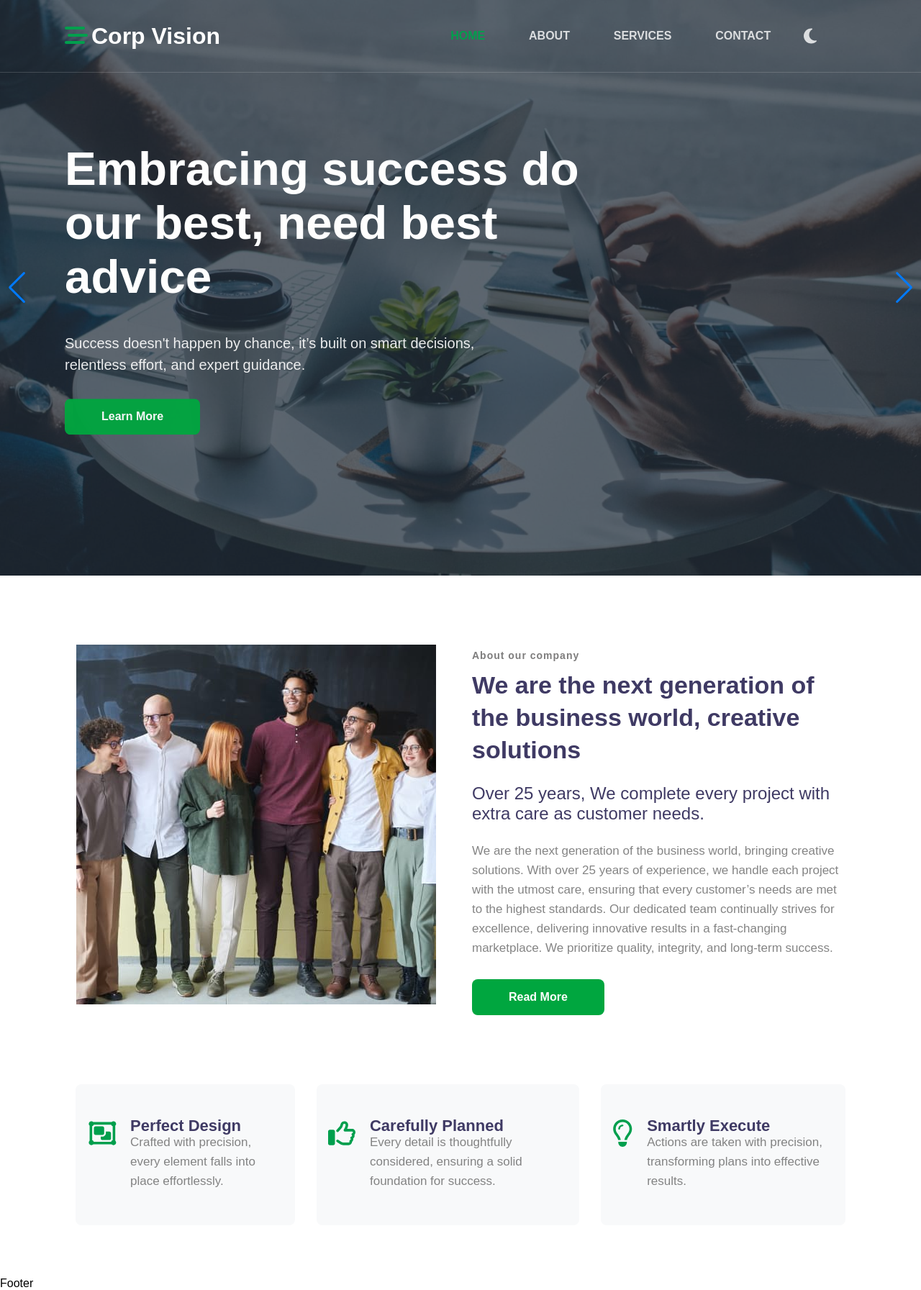
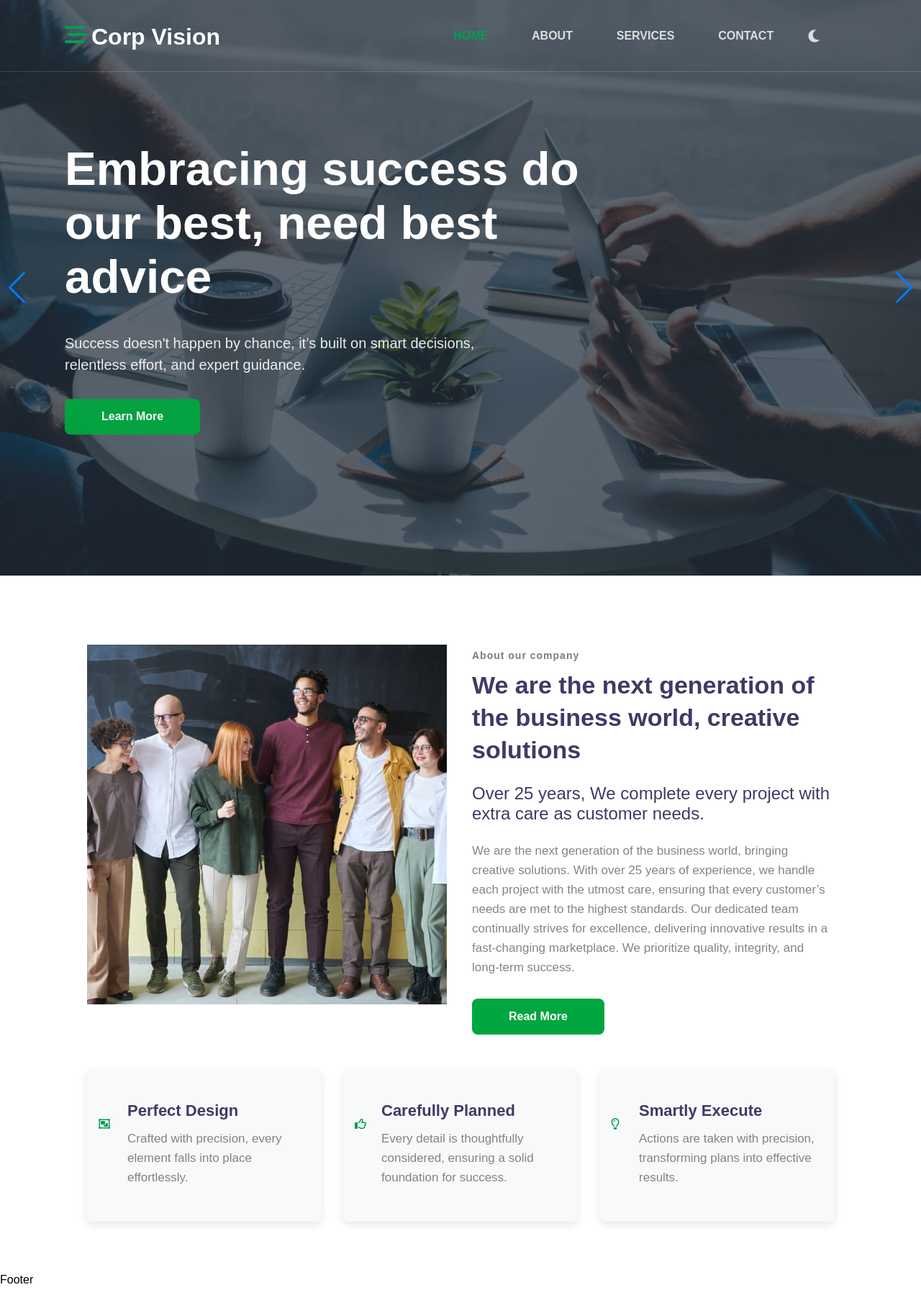
Before and after one commit to Son-Tr/corp-vision, a React (Create React App) app: page / in a window 1280 px wide. Shown: the whole page at 72% size. Built offline with nearby package versions, Linux system fonts and the light colour scheme.

Commit message:
update css header

```diff
--- a/src/components/AboutComponent/AboutComponent.js
+++ b/src/components/AboutComponent/AboutComponent.js
@@ -30,7 +30,7 @@ function AboutComponent() {
                     </div>
                 </div>
                 <div className="list-feature">
-                    <div className="box">
+
                     <div className="box-content">
                         <div className="icon-left">
                             <FontAwesomeIcon icon={faObjectGroup} />
@@ -44,8 +44,8 @@ function AboutComponent() {
                             </p>
                         </div>
                     </div>
-                    </div>
-                    <div className="box">
+
+
                     <div className="box-content">
                         <div className="icon-left">
                             <FontAwesomeIcon icon={faThumbsUp} />
@@ -59,8 +59,8 @@ function AboutComponent() {
                             </p>
                         </div>
                     </div>
-                    </div>
-                    <div className="box">
+
+
                     <div className="box-content">
                         <div className="icon-left">
                             <FontAwesomeIcon icon={faLightbulb} />
@@ -74,7 +74,7 @@ function AboutComponent() {
                             </p>
                         </div>
                     </div>
-                    </div>
+
                 </div>
             </div>
         </div>
--- a/src/components/AboutComponent/AboutComponent.scss
+++ b/src/components/AboutComponent/AboutComponent.scss
@@ -10,7 +10,7 @@
 
         //flex-about
         .flex-about {
-            @include flex-center(center, flex-start, row);
+            @include flex(center, flex-start, row);
 
             // about-img part
             .about-img {
@@ -43,23 +43,36 @@
         .list-feature {
             margin-top: 3rem;
             padding-top: 3rem;
-            @include flex-center(center, center, row);
+            gap: 30px;
+            display: grid;
+            grid-template-columns: repeat(3, 1fr);
+            justify-content: center;
+            @include padding(0, 15, 0, 15);
 
-            .box {
-                @include padding(0, 15, 0, 15);
 
             .box-content {
                 border-radius: 8px;
                 background-color: var(--bg-lightgrey);
+                box-shadow: var(--box-shadow);
                 @include padding(50, 35, 50, 35);
-                    @include flex-center(center,flex-start, row);
+                @include flex(center, flex-start, row);
                 gap: 20px;
 
-                    .icon-left{
+                .icon-left {
                     width: 40px;
                     color: var(--primary-color);
                     @include font-size(38);
                 }
+
+                .content-right {
+                    .p-title {
+                        margin-bottom: 1rem;
+                    }
+                }
+
+                // resposive
+                @include responsive-min(992px) {
+                    padding: 3rem 1rem;
                 }
             }
         }
@@ -68,8 +81,8 @@
 
 // responsive
 
-@include responsive-min(992px) {
-    .box-content{
-        padding: 3rem 1rem !important;
-    }
- }
+// @include responsive-min(768px) {
+//     .list-feature{
+//         @include grid(2, 1fr)!;
+//     }
+//  }
--- a/src/components/Banner/Banner.scss
+++ b/src/components/Banner/Banner.scss
@@ -9,10 +9,10 @@
     background-size: cover;
     position: relative;
 
-    @include flex-center(center, center, row);
+    @include flex(center, center, row);
 
     .container {
-        @include flex-center(center, flex-start, column);
+        @include flex(center, flex-start, column);
 
         .banner-title {
             font-size: 4.1rem;
--- a/src/components/Header/Header.js
+++ b/src/components/Header/Header.js
@@ -3,7 +3,7 @@ import { FontAwesomeIcon } from "@fortawesome/react-fontawesome";
 import React, { useEffect, useState } from "react";
 import { NavLink, useLocation } from "react-router-dom";
 import "./Header.scss"
-import { faBars, faBarsStaggered, faMoon } from "@fortawesome/free-solid-svg-icons";
+import { faBars, faBarsStaggered, faMoon, faX } from "@fortawesome/free-solid-svg-icons";
 
 
 
@@ -28,10 +28,18 @@ function Header() {
         return () => {
             window.removeEventListener("scroll", handleScroll);
         }
-    }, [window.scrollY])
+    }, [])
 
     const toggleMenu = () => {
-        setIsMenu(!isMenu)
+        if(isMenu){
+            document.querySelector(".nav-header").classList.remove("bg-show-menu");
+            setIsMenu(!isMenu);
+            return;
+        }else{
+            document.querySelector(".nav-header").classList.add("bg-show-menu");
+            setIsMenu(!isMenu)
+            return;
+        }
     }
     return (
         <div className="nav-header">
@@ -50,7 +58,7 @@ function Header() {
                     </span>
                 </nav>
                 <span className="bars-icon" onClick={toggleMenu}>
-                    <FontAwesomeIcon icon={faBars} />
+                 {!isMenu?<FontAwesomeIcon icon={faBars} /> : <FontAwesomeIcon icon={faX} />}
                 </span>
             </header>
         </div>
--- a/src/components/Header/Header.scss
+++ b/src/components/Header/Header.scss
@@ -3,8 +3,12 @@
 
 
 .nav-header {
+    &.bg-show-menu{
+        background: rgba(0, 0, 0, 0.85);
+        border-bottom:none;
+    }
     // style for handle scroll
-    @include flex-center(center, center, row);
+    @include flex(center, center, row);
     @include transition-ease-in;
     padding: 0;
     height: 100px;
@@ -15,12 +19,14 @@
     width: 100%;
     z-index: 2;
 
-    // style header
+    // style header when scroll
     &.nav-header-fixed {
         height: 80px;
         background-color: var(--bg-color);
         border-bottom: none;
         box-shadow: 0 3px 6px 0 rgba(0, 0, 0, 0.05);
+
+        .container {
 
             .logo {
                 color: var(--heading-color);
@@ -32,40 +38,42 @@
 
             }
 
-        .light-dark-btn{
+            .light-dark-btn {
                 color: var(--heading-color);
                 opacity: 0.7;
             }
         }
+    }
 
-
-
-    header {
-        @include flex-center(space-between, center, row);
+    //styles container
+    .container {
+        @include flex(space-between, center, row);
         @include padding(20, 0, 20, 0);
 
         .icon-logo {
+            display: inline-block;
             color: var(--primary-color);
-            font-size: 2rem;
-            line-height: 2rem;
-            margin-right: 5px;
-            @include margin(0, 5, 0, 0)
+            @include margin(0, 5, 0, 0);
+
+            svg {
+                width: 2rem;
+                height: 2rem;
+            }
         }
 
         .logo {
             color: #fff;
             font-weight: 700;
             @include transition-ease-in;
-            @include font-size(32);
+            font-size: 2rem;
+            line-height: 2rem;
         }
-
-
 
         // nav
         nav {
             margin-right: 3rem;
             font-weight: 500;
-            @include flex-center(center, center, row);
+            @include flex(center, center, row);
             gap: 1.8rem;
 
 
@@ -93,19 +101,22 @@
             }
 
             // light and dark btn
-            .light-dark-btn{
-                // display: inline-block;
-                width: 24px;
-                height: 24px;
+            .light-dark-btn {
                 color: #fff;
                 opacity: 0.8;
                 cursor: pointer;
                 @include font-size(24);
                 @include line-height(24);
-                @include padding(1,1,1,1);
+                @include padding(1, 1, 1, 1);
                 @include transition-ease-in;
+
+                svg {
+                    width: 20px;
+                    height: 20px;
                 }
-            .light-dark-btn:hover{
+            }
+
+            .light-dark-btn:hover {
                 color: var(--primary-color);
                 opacity: 1;
             }
@@ -116,12 +127,7 @@
             display: none;
         }
 
-
-
-
-
-        //responsive
-
+        //responsive max-width: 991px show bars button
         @include responsive-max(991px) {
             .bars-icon {
                 display: block;
@@ -137,13 +143,15 @@
             }
 
             nav {
-                @include flex-center(center, center, column);
+                @include flex(flex-start, center, column);
+                margin-right: 0;
                 position: absolute;
-                top: -100%;
+                right: 0;
+                top:99px;
                 right: 0;
                 width: 100%;
                 height: 0;
-                background: rgba(0, 0, 0, 0.8); // Transparent background
+                background: rgba(0, 0, 0, 0.85); // Transparent background
                 border-radius: 0 0 8px 8px;
                 transition: all 0.5s ease-in-out;
                 opacity: 0;
@@ -151,32 +159,23 @@
                 gap: 1rem;
 
                 &.show {
-                    top: 0;
+                   height: 100%;
                     opacity: 1;
                     overflow: hidden;
-                    height: 420px;
+                    height: 250px;
                     z-index: 2;
                 }
 
                 .nav-link {
-                    width: 100%;
                     text-align: center;
-                    padding: 1rem;
                     font-size: 1rem;
                     color: #fff;
-
-                    &:hover {
-                        background-color: var(--primary-color);
-                        color: #fff;
-                    }
-
-                    &::after {
-                        display: none;
-                    }
                 }
             }
 
         }
+
+
     }
 
 }
--- a/src/styles/_global.scss
+++ b/src/styles/_global.scss
@@ -1,4 +1,4 @@
-body {
+* {
    margin: 0;
    padding: 0;
    box-sizing: border-box;
@@ -50,7 +50,8 @@ img {
    }
 
    @include responsive-min(992px) {
-      max-width: 992px;
+      max-width: 900px;
+      padding: 0;
    }
 
    @include responsive-min(1200px) {
--- a/src/styles/_mixins.scss
+++ b/src/styles/_mixins.scss
@@ -1,10 +1,18 @@
-// flex center
+// flex
 
-@mixin flex-center ($content, $align, $direction) {
+@mixin flex ($content, $align, $direction) {
     display: flex;
     justify-content: $content;
     align-items: $align;
     flex-direction: $direction;
+}
+// grid
+
+@mixin grid($column, $size){
+    display: grid;
+    justify-content: center;
+    grid-template-columns: repeat($column,$size)
+
 }
 
 //  btn-style
--- a/src/styles/_variables.scss
+++ b/src/styles/_variables.scss
@@ -15,4 +15,5 @@
     --bg-grey: #f7f7f7;
     --bg-lightgrey: #f8f9fa;
     --layer: rgba(29, 42, 55, 0.7);
+    --box-shadow: 0 4px 12px rgba(0, 0, 0, 0.1);
 }
```
Lines whose indentation alone changed are shown as unchanged.
